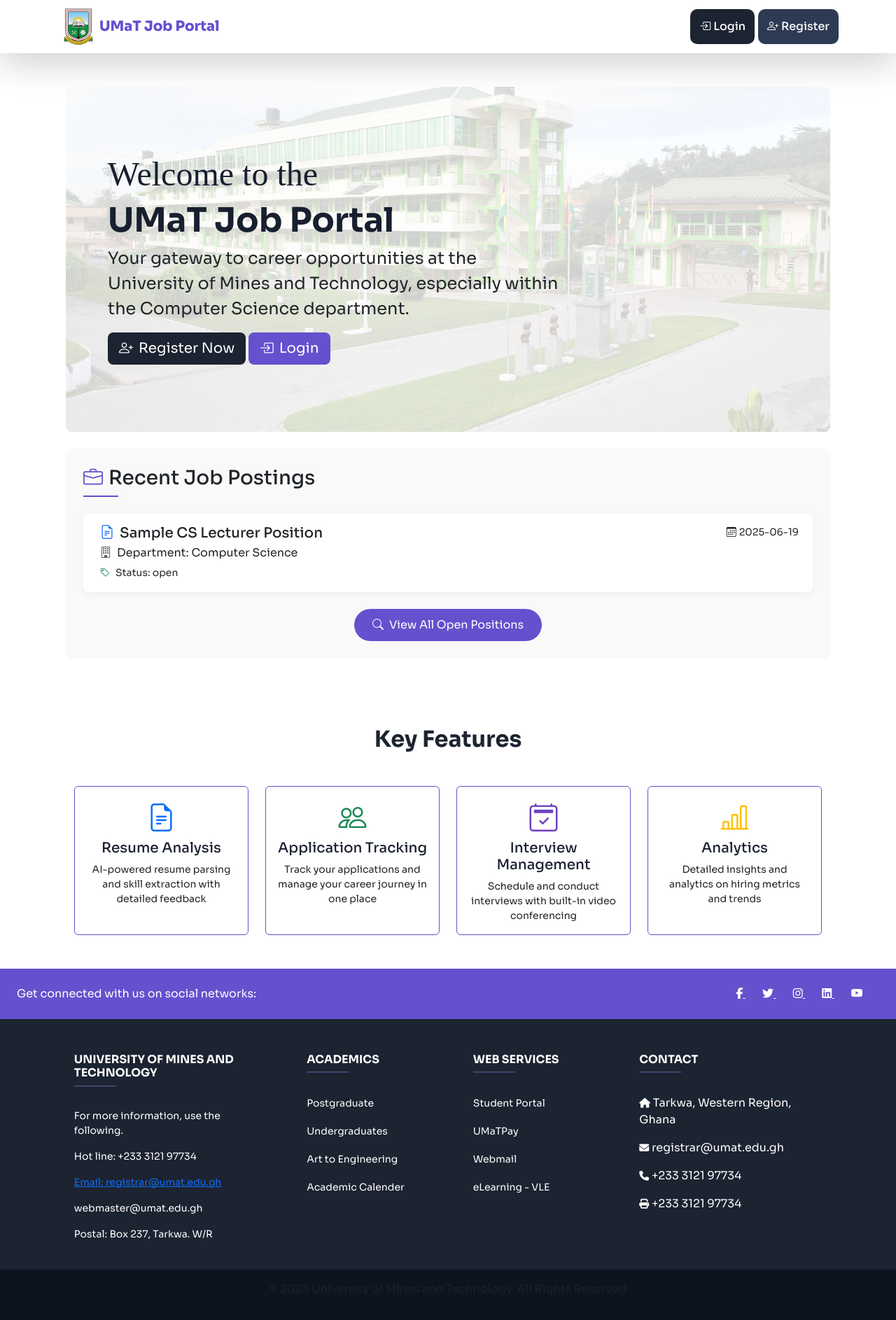
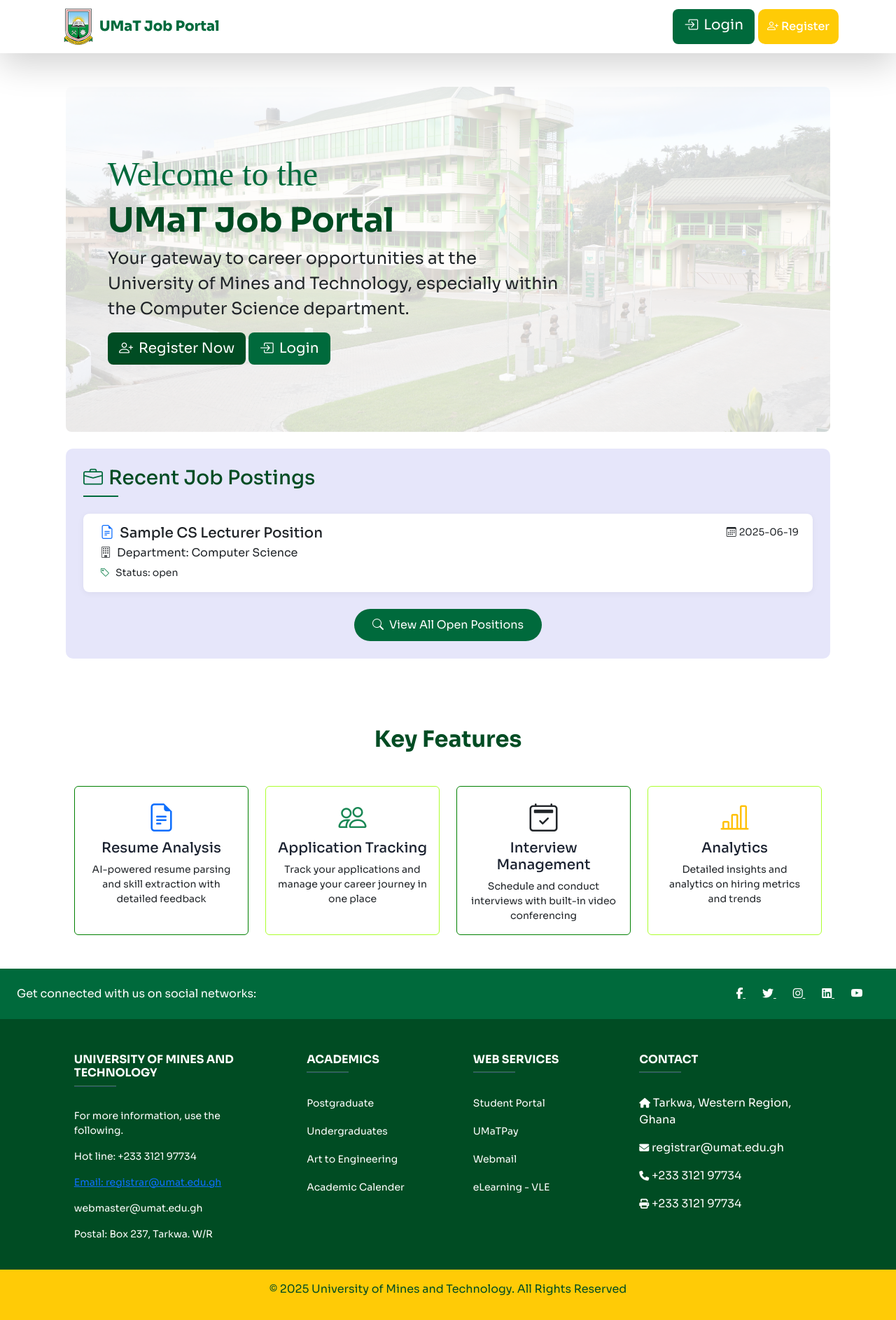
Before and after one commit to eckintosh-4ai360/PROJECT-E-RECRUITMENT-SYSTEM, a Flask app: page / in a window 1280 px wide. Shown: the whole page at 70% size. Run offline with Flask 2, Linux system fonts and the light colour scheme; data comes from the database, SQL or seed files in the repository; both versions use the stored data as it was after the commit; parts of the project's set-up code (start-up, migrations or seed data) failed here and were passed over; some libraries are stand-ins or nearby versions.

Commit message:
homepage color done

```diff
--- a/app/static/css/style.css
+++ b/app/static/css/style.css
@@ -1,41 +1,73 @@
+:root {
+    /* Primary Colors */
+    --primary: #006a3c;
+    --primary-dark: #004c23;
+    --secondary: #FFCB06;
+    --secondary-dark: #ad8d1a;
+
+    /* Text Colors */
+    --text-primary: #494949;
+    --text-light: #999;
+    --text-white: white;
+
+    /* Background Colors */
+    --bg-light: #f9f9f9;
+    --bg-lighter: #f8f9fa;
+    --bg-input: ;
+}
+/* :root {
+    --emerald: #50C878;
+    --forest-green: #228B22;
+    --lime-green: #32CD32;
+    --olive: #808000;
+    --mint-green: #98FF98;
+    --sea-green: #2E8B57;
+    --pine-green: #01796F;
+    --kelly-green: #4CBB17;
+    --hunter-green: #355E3B;
+    --chartreuse: #7FFF00;
+    --spring-green: #00FF7F;
+    --jade: #00A86B;
+    --sage: #9DC183;
+    --lawn-green: #7CFC00;
+    --moss-green: #8A9A5B;
+    --british-racing-green: #004225;
+    --dark-olive-green: #556B2F;
+    --pistachio: #93C572;
+    --tea-green: #D0F0C0;
+    --army-green: #4B5320;
+
+  } */
+
 * {
     font-family: "Sora", sans-serif;
     /* background-color: lavender */
 }
 
-/* body {
-    background-image: url("../bg.jpg");
-    background-size: cover;
-    background-position: center;
-    background-repeat: no-repeat;
-    background-attachment: fixed;
-    z-index: 1;
-} */
-
 #umatTitle {
-    color: #6351ce;
+    color: var(--primary);
     /* background-color: #1c2331; */
     font-weight: 800;
 }
 
 .loginbtn1 {
     padding: 5px;
-    background-color: #1c2331;
+    background-color: var(--secondary);
     margin-left: 5px;
     border-radius: 10px;
 }
 
 .loginbtn2 {
     padding: 5px;
-    background-color: #2e3a53;
+    background-color: var(--secondary);
     margin-left: 5px;
     border-radius: 10px;
 }
 
 .upload-btn {
-    background-color: #6351ce !important;
+    background-color: var(--primary) !important;
     border: none !important;
-    color: white !important;
+    color: var(--text-white) !important;
     padding: 10px 20px !important;
     font-weight: 600;
     letter-spacing: 0.5px;
@@ -191,15 +223,15 @@ footer {
 }
 
 .job-item:hover {
-    background-color: #f8f9fa;
-    border-left: 4px solid #6351ce;
+    background-color: var(--bg-lighter);
+    border-left: 4px solid var(--primary);
     transform: translateX(5px);
 }
 
 /* View All Open Positions Button */
 .view-all-btn {
-    background-color: #6351ce;
-    color: white;
+    background-color: var(--primary);
+    color: var(--text-white);
     padding: 10px 25px;
     border-radius: 25px;
     text-decoration: none;
@@ -223,7 +256,7 @@ footer {
 /* Icon styles */
 h3 .bi {
     margin-right: 0.5rem;
-    color: #6351ce;
+    color: var(--primary);
 }
 
 /* Section title styles */
@@ -240,21 +273,21 @@ h3 .bi {
     left: 0;
     width: 50px;
     height: 2px;
-    background-color: #6351ce;
+    background-color: var(--primary);
 }
 
 /* Recent jobs section */
 .recent-jobs-section {
-    background-color: #f9f9f9;
+    background-color: var(--bg-light);
     padding: 25px;
     border-radius: 10px;
 }
 
 /* Upload button styles */
 .upload-btn {
-    background-color: #6351ce !important;
+    background-color: var(--primary) !important;
     border: none !important;
-    color: white !important;
+    color: var(--text-white) !important;
     padding: 10px 20px !important;
     font-weight: 600;
     letter-spacing: 0.5px;
--- a/app/templates/auth/base_auth.html
+++ b/app/templates/auth/base_auth.html
@@ -39,11 +39,13 @@
         }
 
         .login-bg {
-            background-image: url("{{ url_for('static', filename='Login.png') }}");
+            background-image: url("{{ url_for('static', filename='Tablet login-amico.png') }}");
+            background-size: cover;
+            background-position: center;
         }
 
         .register-bg {
-            background-image: url("{{ url_for('static', filename='register.png') }}");
+            background-image: url("{{ url_for('static', filename='Sign up-rafiki.png') }}");
             background-size: cover;
             background-position: center;
         }
--- a/app/templates/auth/login.html
+++ b/app/templates/auth/login.html
@@ -15,7 +15,7 @@
             </a>
         </div>
 
-        <h2 class="auth-form-title">Sign In</h2>
+        <h2 class="auth-form-title" style="color: var(--primary-dark);">Sign In</h2>
 
         <!-- Note about using username -->
         <div class="alert alert-info mb-3">
@@ -55,7 +55,7 @@
             </div>
 
             <div class="text-center">
-                <p class="mb-0 small-text">New User? <a href="{{ url_for('main.register') }}" class="text-decoration-none fw-bold" style="color: #6351ce;">Create an Account</a></p>
+                <p class="mb-0 small-text">New User? <a href="{{ url_for('main.register') }}" class="text-decoration-none fw-bold" style="color: var(--primary-dark);">Create an Account</a></p>
             </div>
         </form>
 
--- a/app/templates/base.html
+++ b/app/templates/base.html
@@ -25,6 +25,7 @@
             <button class="navbar-toggler" type="button" data-bs-toggle="collapse" data-bs-target="#navbarNav" aria-controls="navbarNav" aria-expanded="false" aria-label="Toggle navigation">
                 <span class="navbar-toggler-icon"></span>
             </button>
+
             <div class="collapse navbar-collapse" id="navbarNav">
                 <ul class="navbar-nav ms-auto">
                     {% if current_user.is_authenticated %}
@@ -47,11 +48,10 @@
                             </a>
                         </li>
                     {% else %}
-                        <li class="nav-item loginbtn1">
-                            <a class="nav-link" style="color: white; font-weight: 500;" href="{{ url_for("main.login") }}">
-                                <i class="bi bi-box-arrow-in-right me-1"></i>Login
-                            </a>
-                        </li>
+                         <a href="{{ url_for('main.login') }}" class="btn btn-secondary btn-lg "
+                        style="background-color: var(--primary); border: none; color: white;" type="button">
+                         <i class="bi bi-box-arrow-in-right me-2"></i>Login
+                        </a>
                         <li class="nav-item loginbtn2">
                             <a class="nav-link" style="color: white; font-weight: 500;" href="{{ url_for("main.register") }}">
                                 <i class="bi bi-person-plus me-1"></i>Register
@@ -81,15 +81,10 @@
         {% endblock %}
     </main>
 
-    <!-- <footer class="mt-5 text-center text-muted">
+  <!-- Removed container from outside -->
+<footer class="text-center text-lg-start text-white footer w-100" style="background-color: var(--primary-dark); ">
 
-        <p>&copy; {{ now.year }} University of Mines and Technology</p>
-    </footer> -->
-
-  <!-- Removed container from outside -->
-<footer class="text-center text-lg-start text-white footer w-100" style="background-color: #1c2331; ">
-
-    <section class="d-flex justify-content-between p-4" style="background-color: #6351ce">
+    <section class="d-flex justify-content-between p-4" style="background-color:var(--primary)">
         <div class="me-5">
             <span>Get connected with us on social networks:</span>
         </div>
@@ -154,8 +149,8 @@
         </div>
     </section>
 
-    <section class="d-flex justify-content-center p-3" style="background-color: #0e141f">
-        <div class="text-muted">
+    <section class="d-flex justify-content-center p-3" style="background-color: var(--secondary)">
+        <div style="color: var(--primary-dark);">
             <p>&copy; {{ now.year }} University of Mines and Technology. All Rights Reserved</p>
         </div>
     </section>
--- a/app/templates/index.html
+++ b/app/templates/index.html
@@ -4,18 +4,18 @@
 <div class="container mt-4 " style="background-color: #ffffff;">
     <div class="p-5 mb-4 rounded-3 main-container">
         <div class="container-fluid py-5">
-            <h4 class="display-5 " style="color: #181f2e; font-family: Blacksword;">Welcome to the</h4>
-            <h1 class="display-5 fw-bold" style="color: #181f2e;"><span>UMaT Job Portal</span> </h1>
+            <h4 class="display-5 " style="color: var(--primary); font-family: Blacksword;">Welcome to the</h4>
+            <h1 class="display-5 fw-bold" style="color: var(--primary-dark);"><span>UMaT Job Portal</span> </h1>
             <p class="col-md-8 fs-4">Your gateway to career opportunities at
                 the University of Mines and Technology,
                 especially within the Computer Science department.</p>
             {% if not current_user.is_authenticated %}
             <a href="{{ url_for('main.register') }}" class="btn btn-lg"
-                style="background-color: #1c2331; border: none; color: white; border-color: none;" type="button">
+                style="background-color: var(--primary-dark); border: none; color: white; border-color: none;" type="button">
                 <i class="bi bi-person-plus me-2"></i>Register Now
             </a>
             <a href="{{ url_for('main.login') }}" class="btn btn-secondary btn-lg "
-                style="background-color: #6351ce; border: none; color: white;" type="button">
+                style="background-color: var(--primary); border: none; color: white;" type="button">
                 <i class="bi bi-box-arrow-in-right me-2"></i>Login
             </a>
             {% else %}
@@ -26,8 +26,8 @@
         </div>
     </div>
 
-    <div class="recent-jobs-section mb-5">
-        <h3 class="mb-4 section-title"><i class="bi bi-briefcase me-2"></i>Recent Job Postings</h3>
+    <div class="recent-jobs-section mb-5" style="background-color: lavender;">
+        <h3 class="mb-4 section-title" style="color: var(--primary-dark);"><i class="bi bi-briefcase me-2"></i>Recent Job Postings</h3>
         {% if jobs %}
         <div class="list-group job-listings">
             {% for job in jobs %}
@@ -52,12 +52,13 @@
         {% endif %}
     </div>
 
+    <!-- * features sections * -->
     <section class="container py-5">
-        <h3 class="text-center mb-5 fw-bold fs-2" style="color: #1c2331;">Key Features</h3>
+        <h3 class="text-center mb-5 fw-bold fs-2" style="color: var(--primary-dark);">Key Features</h3>
         <div class="row g-4">
             <!-- Resume Analysis -->
             <div class="col-md-6 col-lg-3">
-                <div class="card text-center h-100" style="border-color: #6351ce; border: 1px solid #6351ce;">
+                <div class="card text-center h-100" style="border: 1px solid green;">
                     <div class="card-body">
                         <i class="bi bi-file-earmark-text fs-1 text-primary mb-3"></i>
                         <h5 class="card-title" style="color: #1c2331;">Resume Analysis</h5>
@@ -68,7 +69,7 @@
 
             <!-- Application Tracking -->
             <div class="col-md-6 col-lg-3">
-                <div class="card text-center h-100" style="border-color: #6351ce; border: 1px solid #6351ce;">
+                <div class="card text-center h-100" style="border: 1px solid greenyellow;">
                     <div class="card-body">
                         <i class="bi bi-people fs-1 text-success mb-3"></i>
                         <h5 class="card-title" style="color: #1c2331;">Application Tracking</h5>
@@ -79,9 +80,9 @@
 
             <!-- Interview Management -->
             <div class="col-md-6 col-lg-3" >
-                <div class="card text-center h-100" style="border-color: #6351ce;border: 1px solid #6351ce;">
+                <div class="card text-center h-100" style="border: 1px solid green;">
                     <div class="card-body">
-                        <i class="bi bi-calendar2-check fs-1 text-purple mb-3" style="color: #6f42c1;"></i>
+                        <i class="bi bi-calendar2-check fs-1 text-purple mb-3" ></i>
                         <h5 class="card-title" style="color: #1c2331;">Interview Management</h5>
                         <p class="card-text small">Schedule and conduct interviews with built-in video conferencing</p>
                     </div>
@@ -90,7 +91,7 @@
 
             <!-- Analytics -->
             <div class="col-md-6 col-lg-3">
-                <div class="card text-center h-100" style="border-color: #6351ce;border: 1px solid #6351ce;">
+                <div class="card text-center h-100" style="border: 1px solid greenyellow;">
                     <div class="card-body">
                         <i class="bi bi-bar-chart-line fs-1 text-warning mb-3"></i>
                         <h5 class="card-title" style="color: #1c2331;">Analytics</h5>
--- a/run.py
+++ b/run.py
@@ -25,7 +25,7 @@ def add_initial_data():
         print("Creating default admin user...")
         admin_user = User(
             username="admin",
-            email="admin@umat.edu.gh", # Example email
+            email="admin@umat.edu.gh",
             first_name="Admin",
             last_name="User",
             role=UserRole.admin
```
Also changed, not shown: other parts of app/static/css/style.css (+14 -13 lines), app.db, app/static/Sign up-rafiki.png (added), app/static/Tablet login-amico.png (added).
